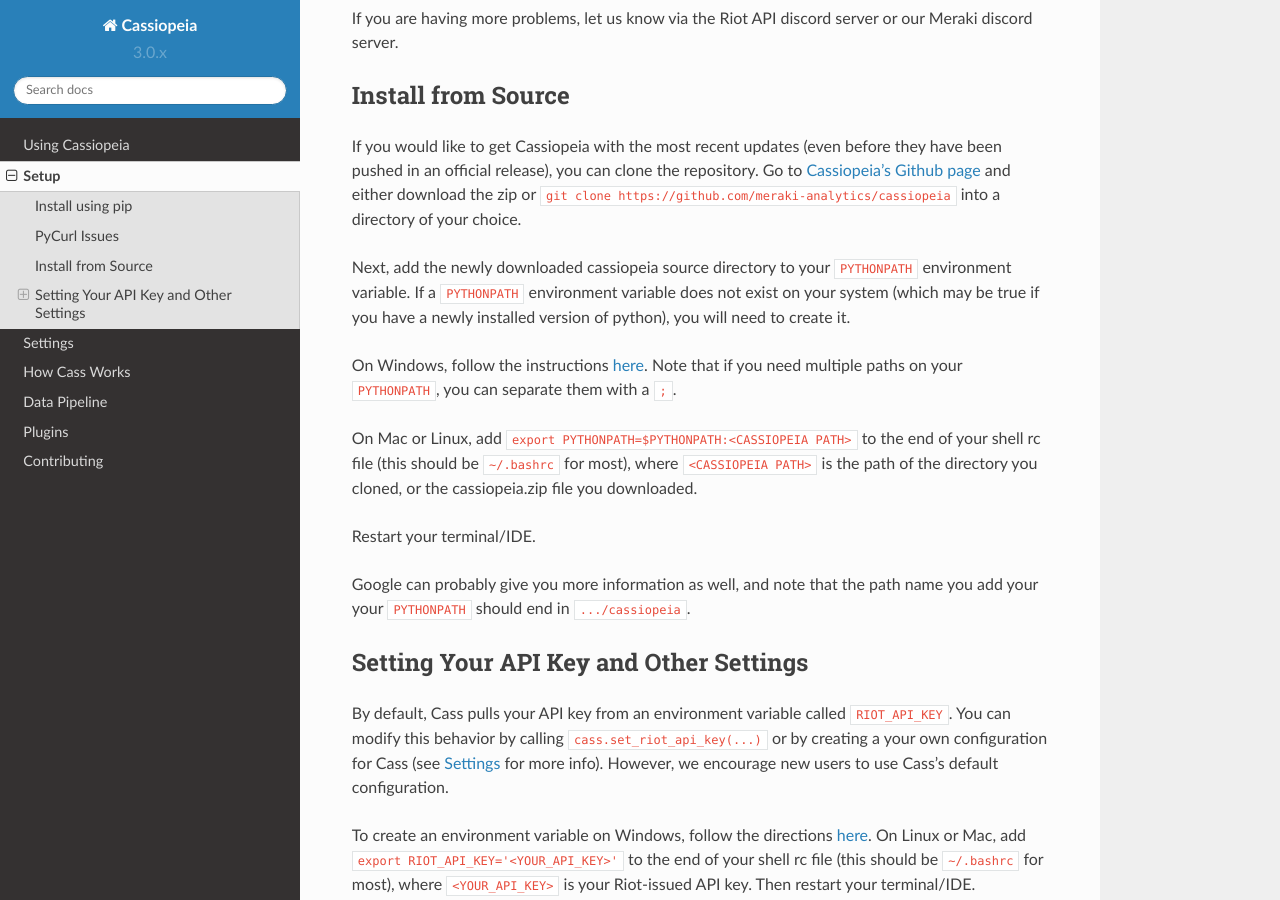
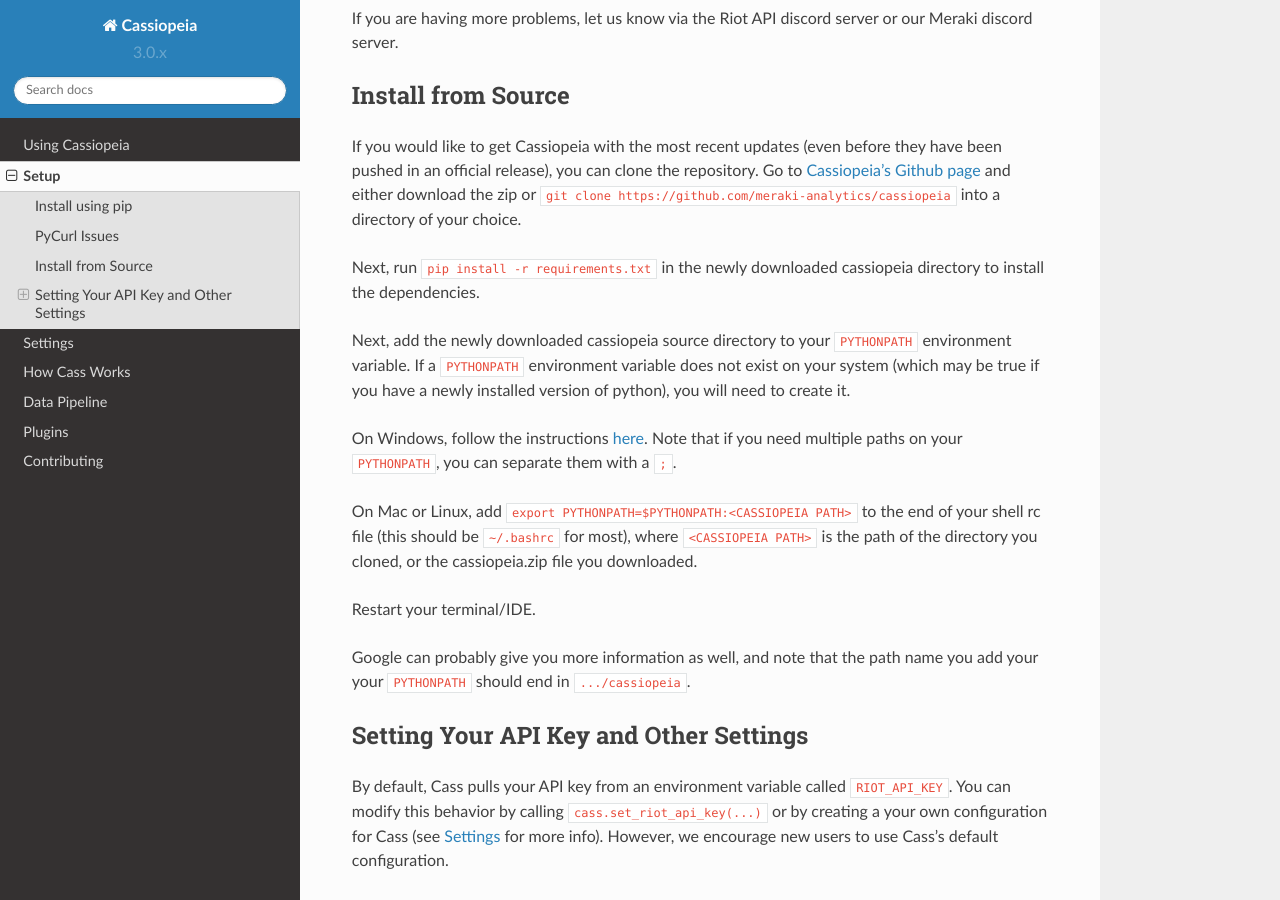
Before and after one commit to Crimack/lissandra, a Sphinx documentation site: the page built from doc/setup.rst, in a window 1280 px wide and 900 px high, scrolled down 776 px. Built offline with Sphinx 7.4.7 and the Read the Docs theme 2.0.0, drawn with Linux system fonts in a browser that asks for light colours.

Commit message:
Update setup.rst

```diff
--- a/doc/setup.rst
+++ b/doc/setup.rst
@@ -24,6 +24,8 @@
 ===================
 If you would like to get Cassiopeia with the most recent updates (even before they have been pushed in an official release), you can clone the repository. Go to `Cassiopeia's Github page <https://github.com/meraki-analytics/cassiopeia>`_ and either download the zip or ``git clone https://github.com/meraki-analytics/cassiopeia`` into a directory of your choice.
 
+Next, run ``pip install -r requirements.txt`` in the newly downloaded cassiopeia directory to install the dependencies.
+
 Next, add the newly downloaded cassiopeia source directory to your ``PYTHONPATH`` environment variable. If a ``PYTHONPATH`` environment variable does not exist on your system (which may be true if you have a newly installed version of python), you will need to create it.
 
 On Windows, follow the instructions `here <https://www.microsoft.com/resources/documentation/windows/xp/all/proddocs/en-us/sysdm_advancd_environmnt_addchange_variable.mspx?mfr=true>`_. Note that if you need multiple paths on your ``PYTHONPATH``, you can separate them with a ``;``.
```
